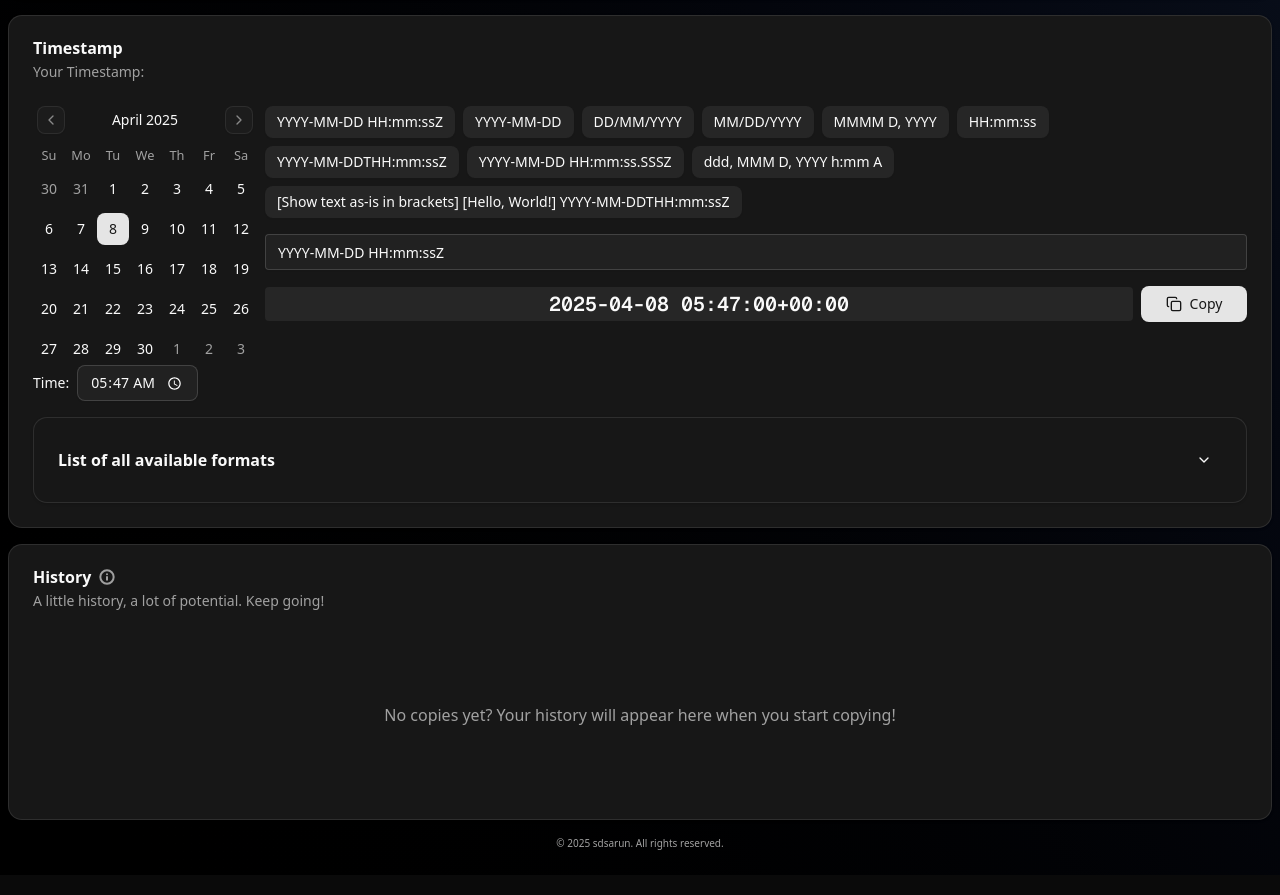
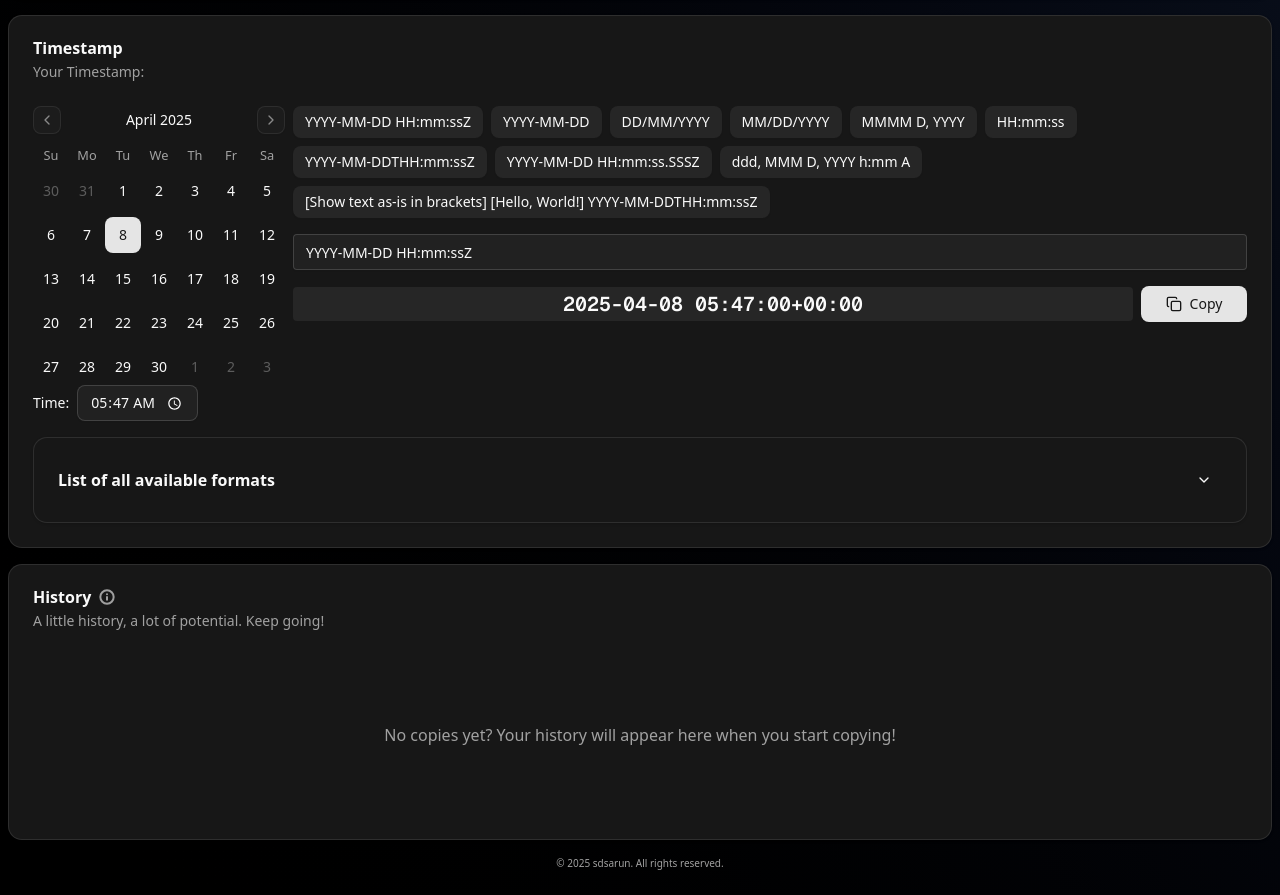
Before and after one commit to sdsarun/no-more-random-ad, a Next.js app: page / in a window 1280 px wide. Shown: the part 817-1712 px from the top of the page. Built offline with nearby package versions, Linux system fonts and the light colour scheme.

Commit message:
fix(build): update calendar

```diff
--- a/components/ui/calendar.tsx
+++ b/components/ui/calendar.tsx
@@ -18,54 +18,50 @@ function Calendar({
       showOutsideDays={showOutsideDays}
       className={cn("p-3", className)}
       classNames={{
-        months: "flex flex-col sm:flex-row gap-2",
-        month: "flex flex-col gap-4",
-        caption: "flex justify-center pt-1 relative items-center w-full",
+        month: "space-y-4",
+        months: "flex flex-col sm:flex-row space-y-4 sm:space-y-0 relative",
+        month_caption: "flex justify-center pt-1 relative items-center",
+        month_grid: "w-full border-collapse space-y-1",
         caption_label: "text-sm font-medium",
-        nav: "flex items-center gap-1",
-        nav_button: cn(
+        nav: "flex items-center justify-between absolute inset-x-0",
+        button_previous: cn(
           buttonVariants({ variant: "outline" }),
-          "size-7 bg-transparent p-0 opacity-50 hover:opacity-100"
+          "h-7 w-7 bg-transparent p-0 opacity-50 hover:opacity-100 z-10",
         ),
-        nav_button_previous: "absolute left-1",
-        nav_button_next: "absolute right-1",
-        table: "w-full border-collapse space-x-1",
-        head_row: "flex",
-        head_cell:
-          "text-muted-foreground rounded-md w-8 font-normal text-[0.8rem]",
-        row: "flex w-full mt-2",
-        cell: cn(
-          "relative p-0 text-center text-sm focus-within:relative focus-within:z-20 [&:has([aria-selected])]:bg-accent [&:has([aria-selected].day-range-end)]:rounded-r-md",
-          props.mode === "range"
-            ? "[&:has(>.day-range-end)]:rounded-r-md [&:has(>.day-range-start)]:rounded-l-md first:[&:has([aria-selected])]:rounded-l-md last:[&:has([aria-selected])]:rounded-r-md"
-            : "[&:has([aria-selected])]:rounded-md"
+        button_next: cn(
+          buttonVariants({ variant: "outline" }),
+          "h-7 w-7 bg-transparent p-0 opacity-50 hover:opacity-100 z-10",
         ),
+        weeks: "w-full border-collapse space-y-",
+        weekdays: "flex",
+        weekday:
+          "text-muted-foreground rounded-md w-9 font-normal text-[0.8rem]",
+        week: "flex w-full mt-2",
+        day_button:
+          "h-9 w-9 cursor-pointer text-center text-sm p-0 relative [&:has([aria-selected].day-range-end)]:rounded-r-md [&:has([aria-selected].day-outside)]:bg-accent/50 [&:has([aria-selected])]:bg-accent first:[&:has([aria-selected])]:rounded-l-md last:[&:has([aria-selected])]:rounded-r-md focus-within:relative focus-within:z-20",
         day: cn(
           buttonVariants({ variant: "ghost" }),
-          "size-8 p-0 font-normal aria-selected:opacity-100"
+          "h-9 w-9 p-0 font-normal aria-selected:opacity-100",
         ),
-        day_range_start:
-          "day-range-start aria-selected:bg-primary aria-selected:text-primary-foreground",
-        day_range_end:
-          "day-range-end aria-selected:bg-primary aria-selected:text-primary-foreground",
-        day_selected:
+        range_end: "day-range-end",
+        selected:
           "bg-primary text-primary-foreground hover:bg-primary hover:text-primary-foreground focus:bg-primary focus:text-primary-foreground",
-        day_today: "bg-accent text-accent-foreground",
-        day_outside:
-          "day-outside text-muted-foreground aria-selected:text-muted-foreground",
-        day_disabled: "text-muted-foreground opacity-50",
-        day_range_middle:
+        today: "bg-accent text-accent-foreground",
+        outside:
+          "day-outside text-muted-foreground opacity-50 aria-selected:bg-accent/50 aria-selected:text-muted-foreground aria-selected:opacity-30",
+        disabled: "text-muted-foreground opacity-50",
+        range_middle:
           "aria-selected:bg-accent aria-selected:text-accent-foreground",
-        day_hidden: "invisible",
+        hidden: "invisible",
         ...classNames,
       }}
       components={{
-        IconLeft: ({ className, ...props }) => (
-          <ChevronLeft className={cn("size-4", className)} {...props} />
-        ),
-        IconRight: ({ className, ...props }) => (
-          <ChevronRight className={cn("size-4", className)} {...props} />
-        ),
+        Chevron: ({ ...props }) =>
+          props.orientation === "left" ? (
+            <ChevronLeft {...props} className="h-4 w-4" />
+          ) : (
+            <ChevronRight {...props} className="h-4 w-4" />
+          ),
       }}
       {...props}
     />
--- a/package.json
+++ b/package.json
@@ -29,7 +29,7 @@
     "next": "15.2.4",
     "next-themes": "^0.4.6",
     "react": "^19.0.0",
-    "react-day-picker": "^8.10.1",
+    "react-day-picker": "^9.7.0",
     "react-dom": "^19.0.0",
     "react-hook-form": "^7.56.4",
     "sonner": "^2.0.2",
```
Also changed, not shown: 1 other file (tests, documents, lock files or other folders).
